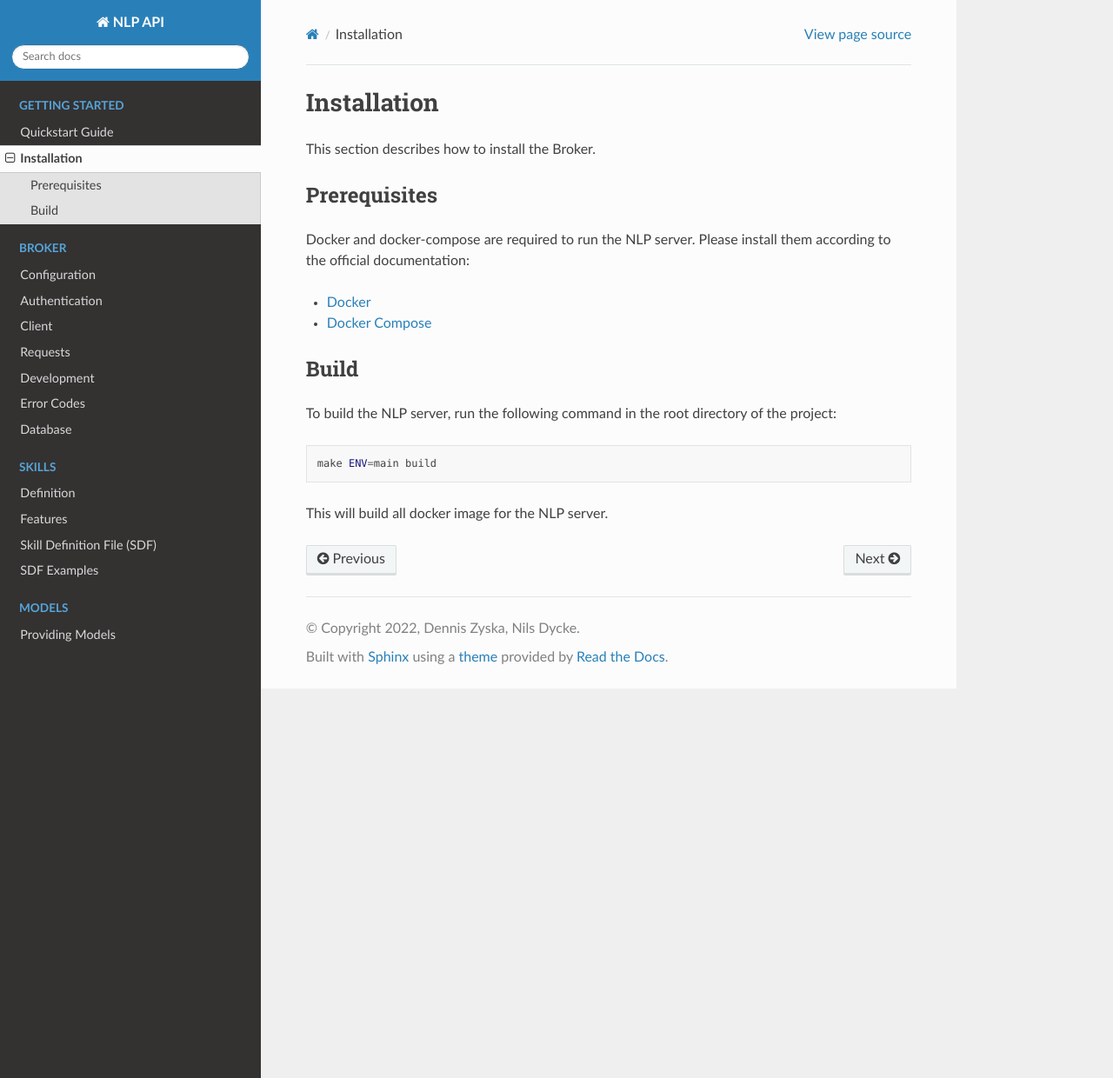
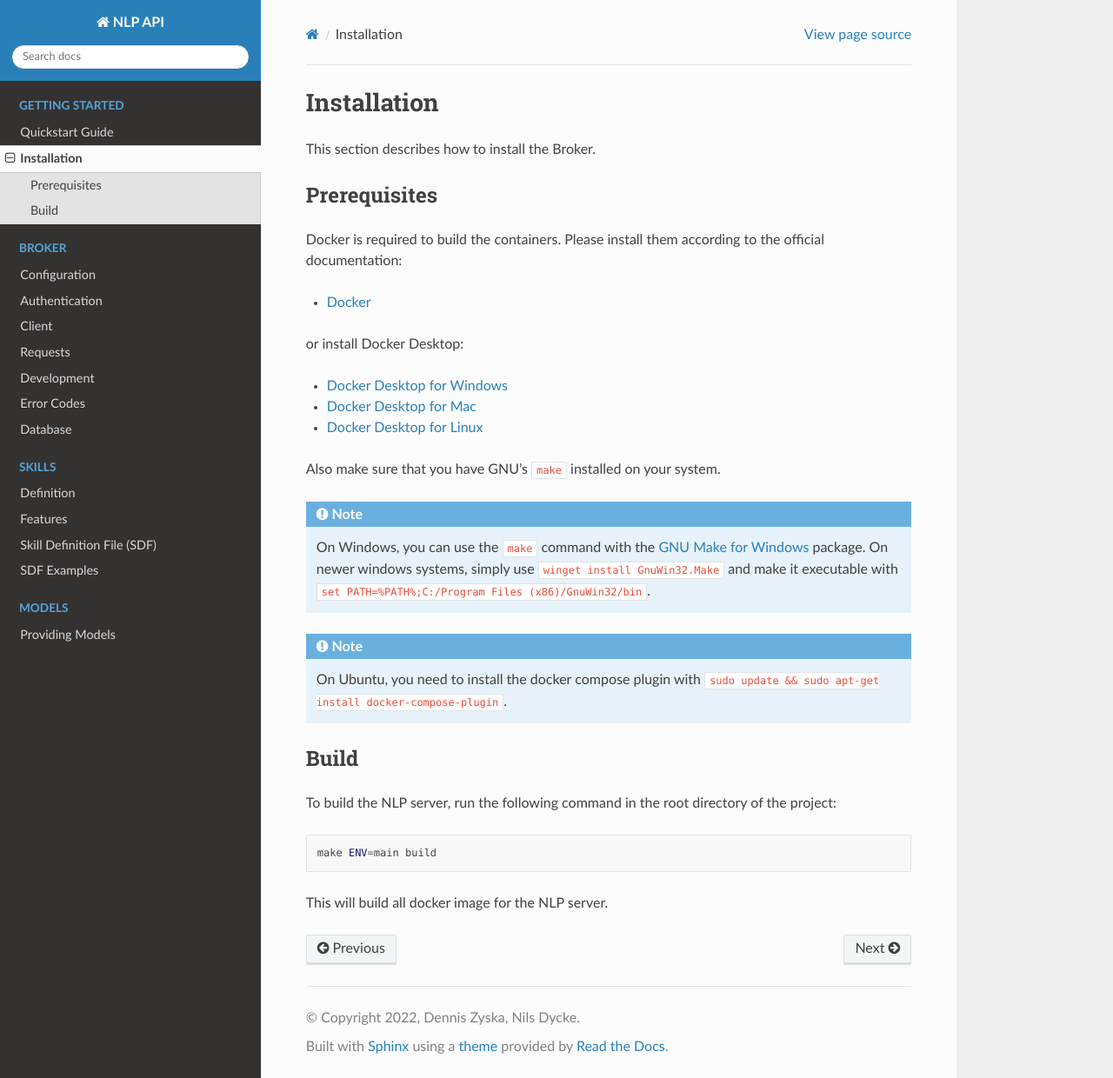
Before and after one commit to UKPLab/BrokerIO, a Sphinx documentation site: the page built from docs/source/getting_started/installation.rst, in a window 1280 px wide and 1240 px high. Shown: the whole window at 87% size. Built offline with Sphinx 7.4.7 and the Read the Docs theme 2.0.0, drawn with Linux system fonts in a browser that asks for light colours.

Commit message:
updated documentation

```diff
--- a/docs/source/getting_started/installation.rst
+++ b/docs/source/getting_started/installation.rst
@@ -6,11 +6,27 @@ This section describes how to install the Broker.
 Prerequisites
 *************
 
-Docker and docker-compose are required to run the NLP server.
+Docker is required to build the containers.
 Please install them according to the official documentation:
 
 * `Docker <https://docs.docker.com/engine/installation/>`_
-* `Docker Compose <https://docs.docker.com/compose/install/>`_
+
+or install Docker Desktop:
+
+* `Docker Desktop for Windows <https://docs.docker.com/docker-for-windows/install/>`_
+* `Docker Desktop for Mac <https://docs.docker.com/desktop/install/mac-install/>`_
+* `Docker Desktop for Linux <https://docs.docker.com/desktop/install/linux-install/>`_
+
+Also make sure that you have GNU's ``make`` installed on your system.
+
+.. note::
+
+    On Windows, you can use the ``make`` command with the `GNU Make for Windows <http://gnuwin32.sourceforge.net/packages/make.htm>`_ package.
+    On newer windows systems, simply use ``winget install GnuWin32.Make`` and make it executable with ``set PATH=%PATH%;C:/Program Files (x86)/GnuWin32/bin``.
+
+.. note::
+
+    On Ubuntu, you need to install the docker compose plugin with ``sudo update && sudo apt-get install docker-compose-plugin``.
 
 
 Build
```
